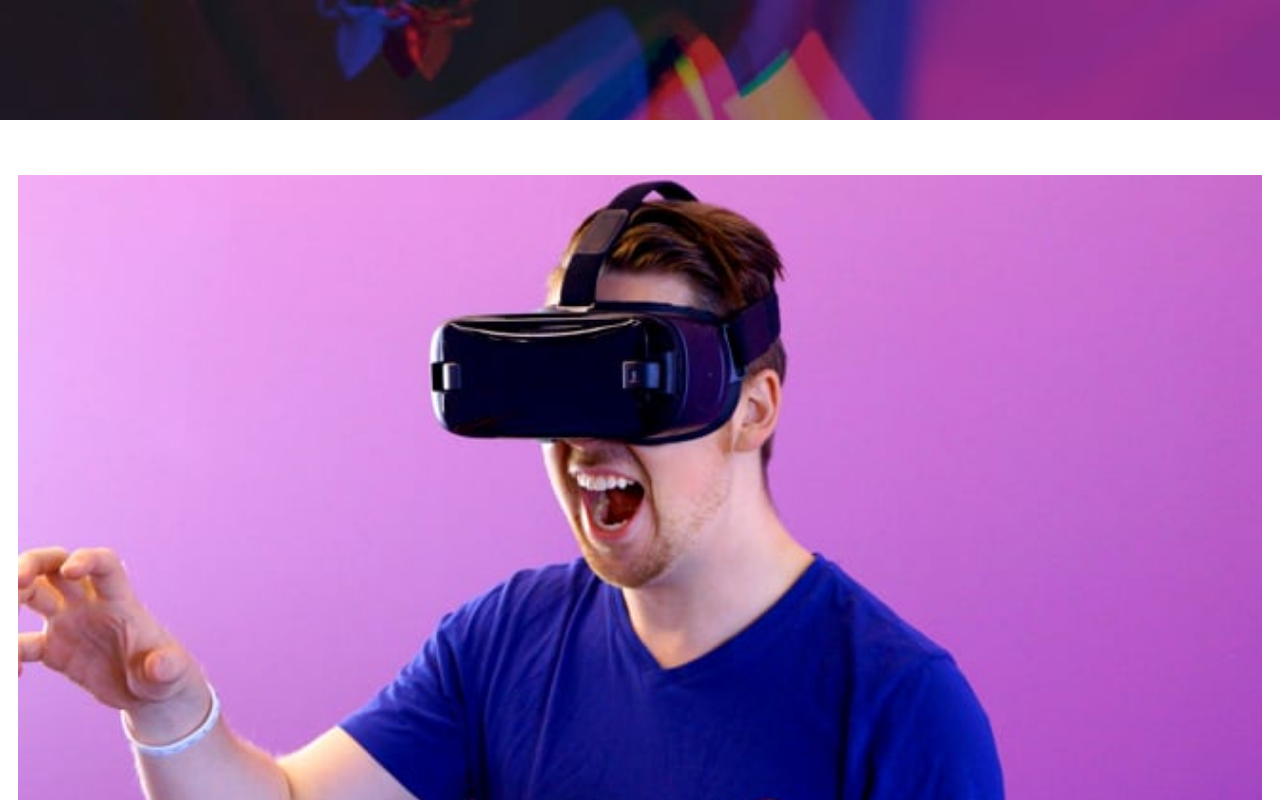
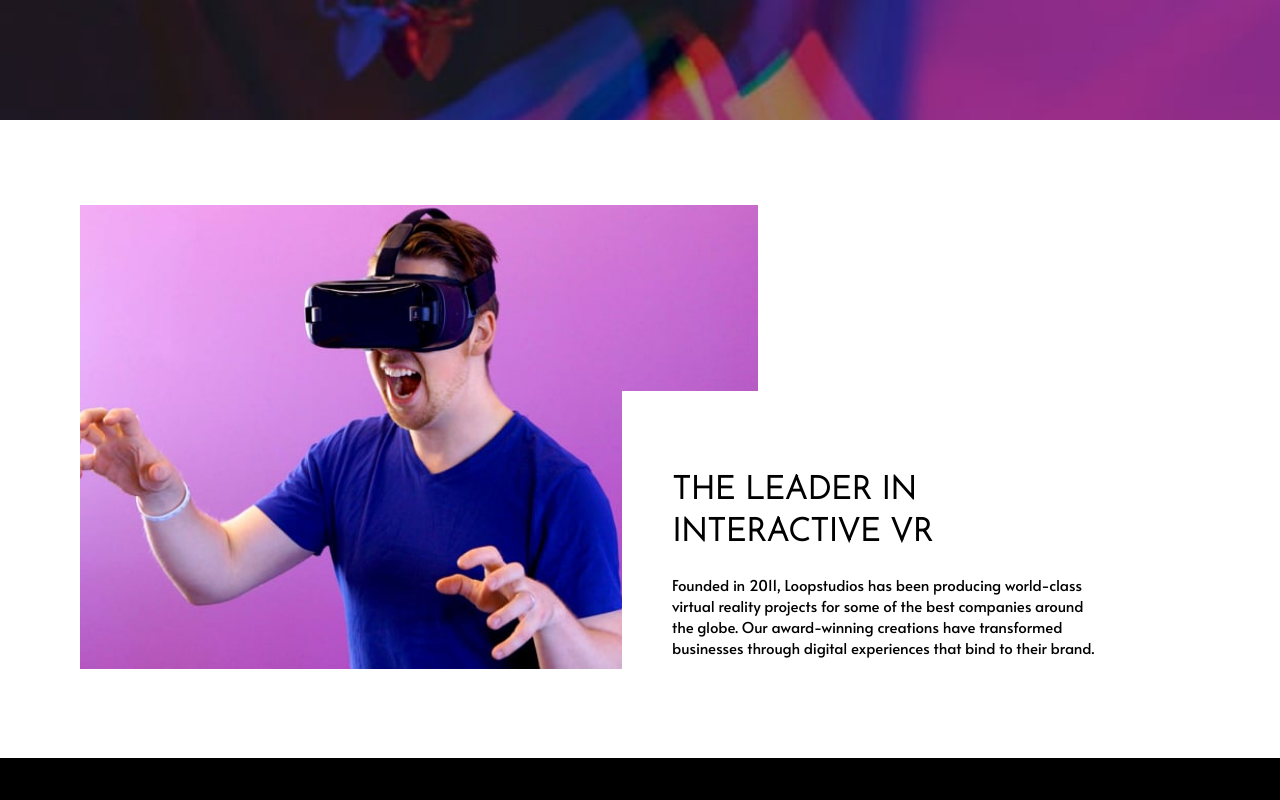
Before and after one commit to fmolinadev/loopstudios-landing-page, a React (Create React App) app: page / in a window 1280 px wide. Shown: the part 580-1380 px from the top of the page. Built offline with nearby package versions, Linux system fonts and the light colour scheme.

Commit message:
Update interactive css with responsive

```diff
--- a/src/styles/Interactive.css
+++ b/src/styles/Interactive.css
@@ -15,3 +15,37 @@
   padding: 30px 0 20px;
   line-height: 1.3;
 }
+
+@media (min-width: 1024px) {
+  .interactive {
+    position: relative;
+    display: grid;
+    grid-template-columns: repeat(2, 1fr);
+  }
+
+  .int-text-container {
+    position: absolute;
+    width: 600px;
+    right: 0;
+    bottom: 50px;
+    background-color: #fff;
+    padding: 50px;
+    max-width: 900px;
+  }
+}
+
+@media (min-width: 1280px) {
+  .interactive {
+    padding: 85px 80px;
+  }
+
+  .interactive img {
+    width: 121%;
+  }
+
+  .int-text-container {
+    width: 533px;
+    right: 125px;
+    text-align: start;
+  }
+}
```
